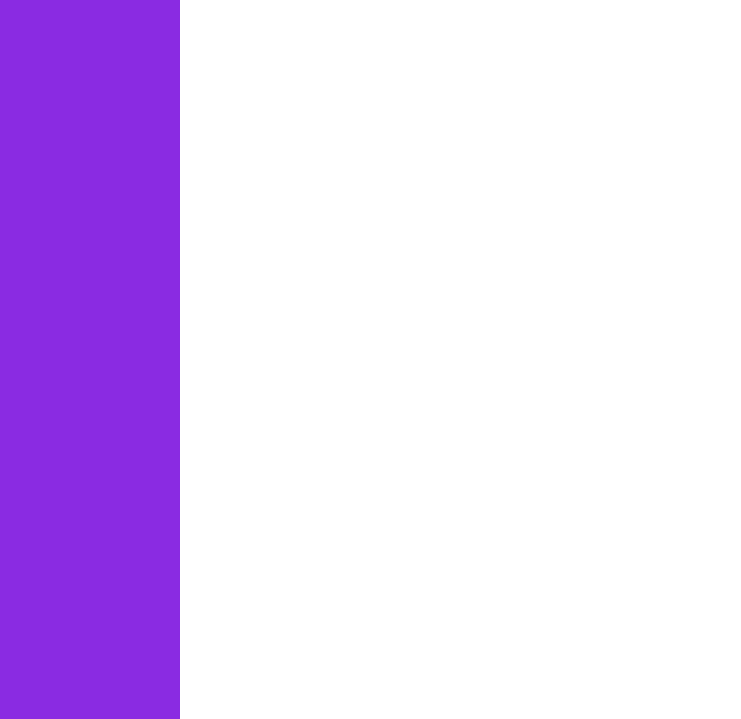
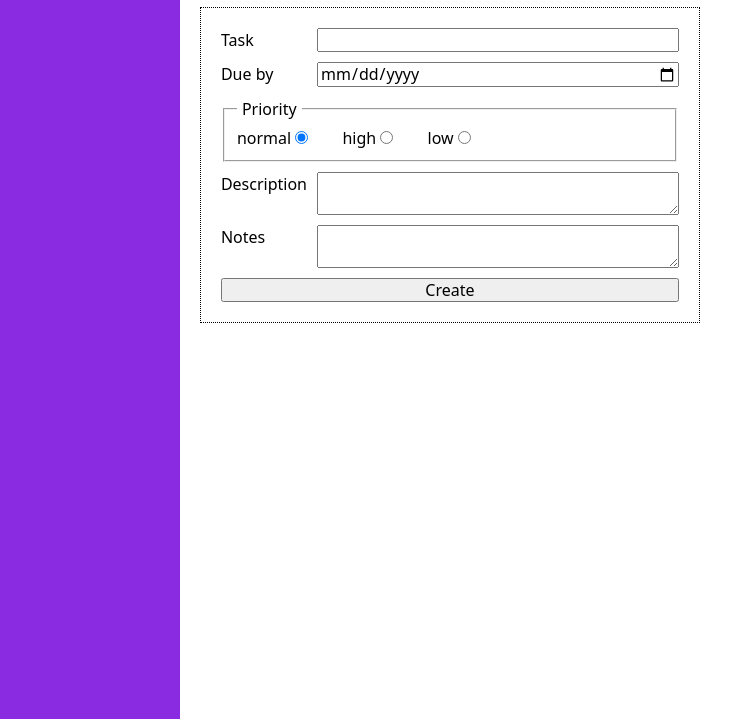
Before and after one commit to yochie/odin-todo, a website built with webpack: page src/template.html in a window 1280 px wide. Shown: the part 81-800 px from the top of the page, without its empty margins (0-741 px from the left). Built offline with nearby package versions, Linux system fonts and the light colour scheme.

Commit message:
Add task form

```diff
--- a/src/controller.js
+++ b/src/controller.js
@@ -2,8 +2,10 @@ import * as projectView from "./projectView.js";
 import * as projectList from "./projectList.js";
 import * as data from "./data.js";
 import * as projectForm from "./projectForm.js";
+import * as taskForm from "./taskForm.js";
 
 const DEFAULT_PROJECT_NAME = "Default";
+let currentProject = DEFAULT_PROJECT_NAME;
 
 function init() {
     data.initFromStorage(DEFAULT_PROJECT_NAME);
@@ -24,7 +26,11 @@ function generateProjectListWithHandlers(){
 }
 
 function registerEventHandlers() {
+    registerProjectFormHandlers();
+    registerTaskFormHandlers();
+}
 
+function registerProjectFormHandlers(){
     const projectAddButton = document.querySelector(".add-project-button");
     projectAddButton.addEventListener("click", projectForm.toggleDisplay);
 
@@ -42,10 +48,24 @@ function registerEventHandlers() {
     });
 }
 
+function registerTaskFormHandlers(){
+    const taskAddButton = document.querySelector(".add-task-button");
+    taskAddButton.addEventListener("click", taskForm.toggleDisplay);
+
+    const submitButton = document.querySelector(".task-submit");
+    submitButton.addEventListener("click", event => {
+        const success = taskForm.submit();
+        if(success){
+            projectView.renderProject(currentProject);
+        }
+    });
+}
+
 function selectProject(projectName) {
     projectList.select(projectName);
     const project = data.readProject(projectName);
     projectView.renderProject(project);
+    currentProject = projectName;
 }
 
 export {
--- /dev/null
+++ b/src/taskForm.css
@@ -0,0 +1,25 @@
+form {
+    border: 1px dotted black;
+    display: grid;
+    grid-template-columns: auto 1fr;
+    gap: 10px;
+    padding: 20px;
+    min-width: 500px;
+    max-width: fit-content;
+}
+
+form fieldset {
+    grid-column: span 2;
+}
+
+form fieldset legend{
+    padding: 0px 5px;
+}
+
+form fieldset input[type="radio"] {
+    margin-right: 30px;
+}
+
+form .task-submit {
+    grid-column: span 2;
+}
--- /dev/null
+++ b/src/taskForm.js
@@ -0,0 +1,9 @@
+import "./taskForm.css";
+
+function toggleDisplay() {
+
+}
+
+function submit() { }
+
+export { toggleDisplay, submit };
--- a/src/template.html
+++ b/src/template.html
@@ -14,7 +14,7 @@
             <h2>Projects</h2>
             <button class="mybutton add-project-button">+</button>
         </div>
-        <input class="project-form" type="text" pattern="[a-zA-Z0-9]*" maxlength="50" minlength="1">
+        <input class="project-form" type="text" pattern="[a-zA-Z0-9]*" maxlength="50" placeholder="<Project name>" required>
         <ul>
         </ul>
     </div>
@@ -25,6 +25,31 @@
             <h2 class="project-name">Default project</h2>
             <button class="mybutton add-task-button">+</button>
         </div>
+        <form class="task-form">
+            <label for="task-name">Task</label>
+            <input id="task-name" type="text" pattern="[a-zA-Z0-9\.\,]*" maxlength="200" minlength="1">
+
+            <label for="task-due-date">Due by</label>
+            <input id="task-due-date" type="date">
+
+            <fieldset>
+                <legend>Priority</legend>
+                <label for="task-priority-normal">normal</label>
+                <input id="task-priority-normal" name="task-priority" type="radio" value="normal" checked>
+                <label for="task-priority-high">high</label>
+                <input id="task-priority-high" name="task-priority" type="radio" value="high">
+                <label for="task-priority-low">low</label>
+                <input id="task-priority-low" name="task-priority" type="radio" value="low">
+            </fieldset>
+
+            <label for="task-description">Description</label>
+            <textarea id="task-description"></textarea>
+
+            <label for="task-notes">Notes</label>
+            <textarea id="task-notes"></textarea>
+
+            <button class="task-submit" type="button">Create</button>
+        </form>
         <div class="tasks-container">
         </div>
     </div>
```
